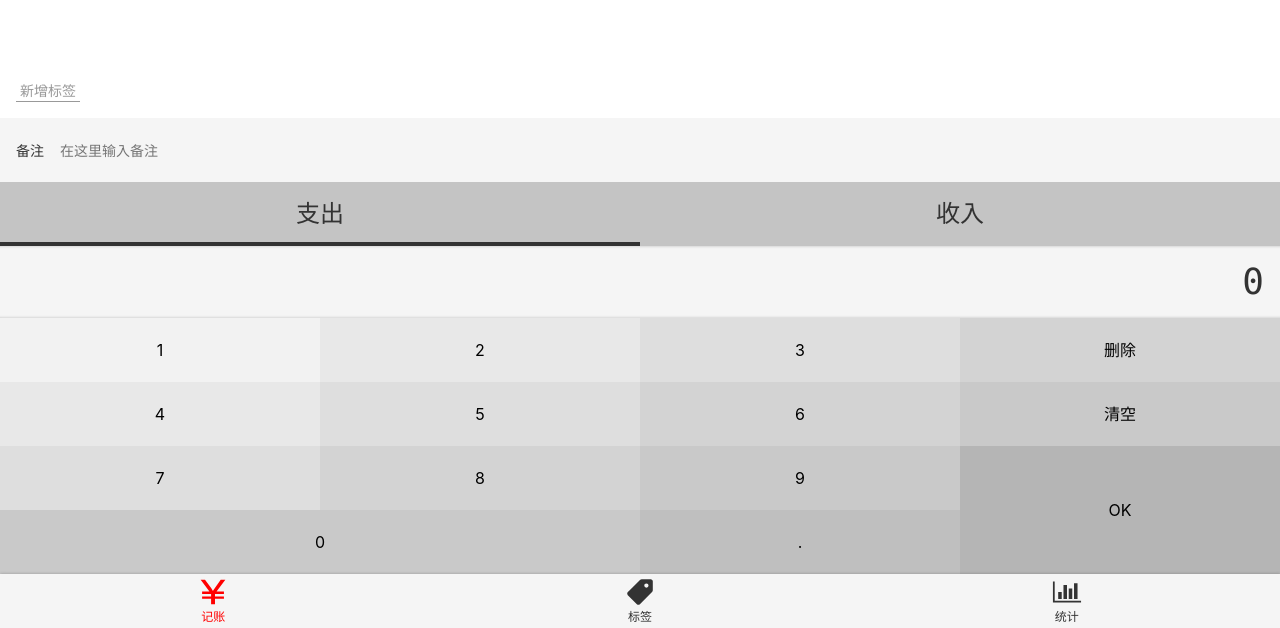
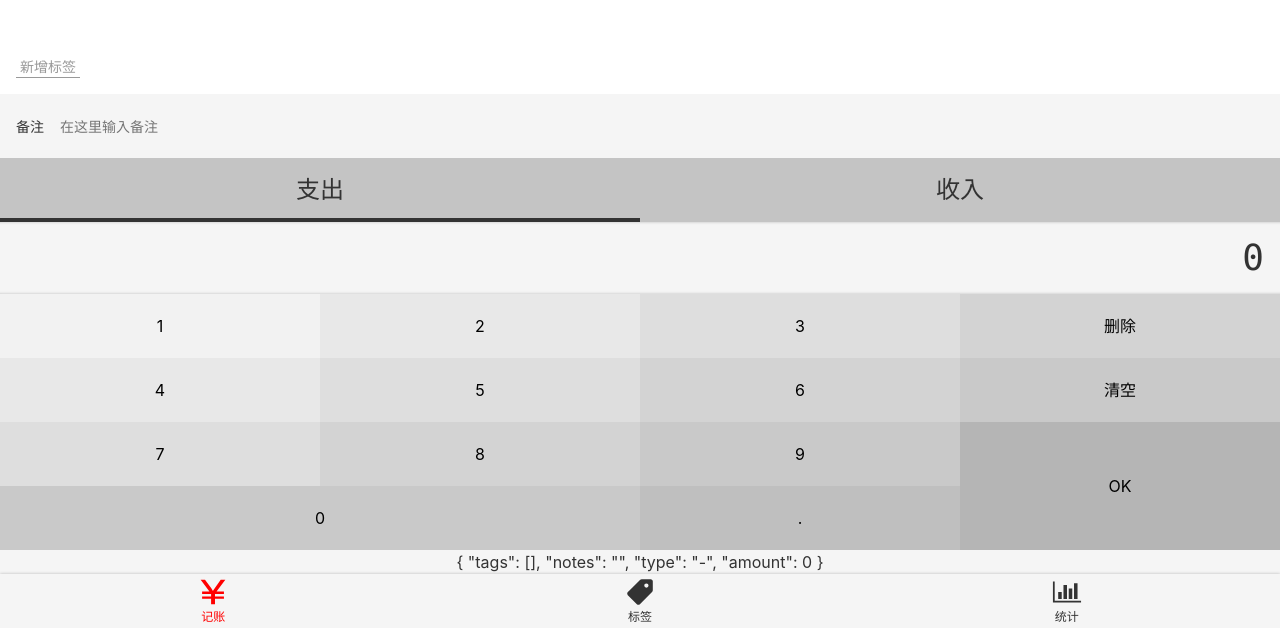
Before and after one commit to myl2017/morney, a Vue app: page /#/money in a window 1280 px wide. Shown: the part 172-800 px from the top of the page. Built offline with nearby package versions, Linux system fonts and the light colour scheme; the HTML template or start-up script is replaced by a standard one.

Commit message:
修复 value 被赋值的问题

```diff
--- a/src/components/Money/FromItem.vue
+++ b/src/components/Money/FromItem.vue
@@ -2,7 +2,7 @@
     <div>
         <label class="fromItem">
             <span class="name">{{this.fieldName}}</span>
-            <input type="text" v-model="value" :placeholder="this.placeholder"/>
+            <input type="text" :value="value" @input="onValueChange($event.target.value)" :placeholder="this.placeholder"/>
         </label>
     </div>
 </template>
--- a/src/views/Money.vue
+++ b/src/views/Money.vue
@@ -1,5 +1,6 @@
 <template>
     <Layout class-prefix="layout">
+        {{record}}
         <NumberPane @update:value="onUpdateAmount" @submit="saveRecord"/>
         <Types :value.sync="record.type"/>
         <div class="notes">
```
